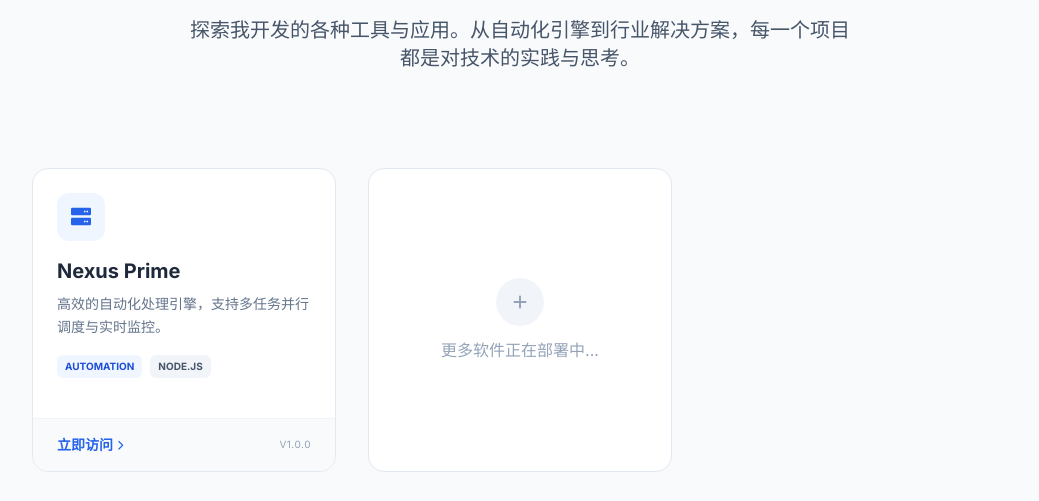
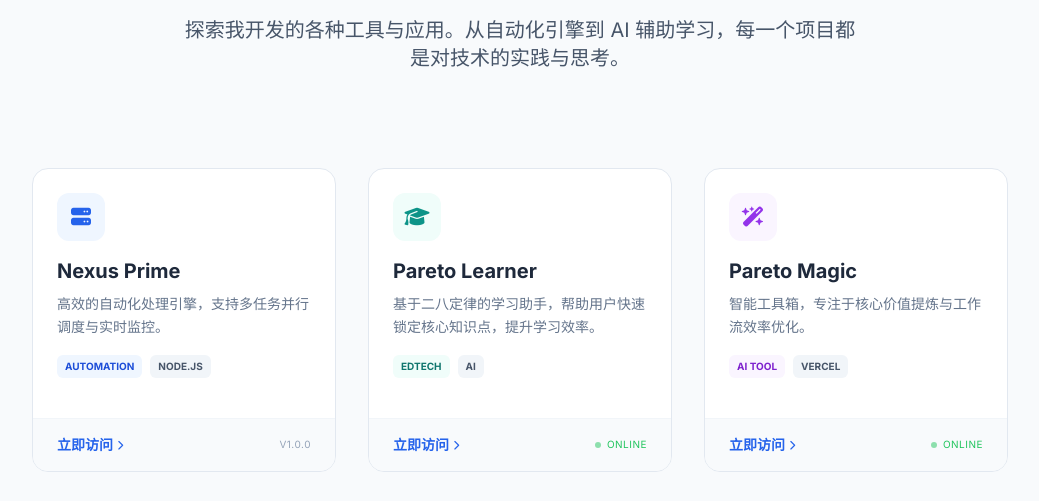
Before and after one commit to patrick1130/homepage, a plain HTML site: page index.html in a window 1280 px wide. Shown: the part 229-730 px from the top of the page, without its empty margins (120-1159 px from the left). Drawn offline with nearby package versions, Linux system fonts and the light colour scheme.

Commit message:
Add files via upload

```diff
--- a/index.html
+++ b/index.html
@@ -4,9 +4,9 @@
     <meta charset="UTF-8">
     <meta name="viewport" content="width=device-width, initial-scale=1.0">
     <title>Patrick's Software Hub | 作品集</title>
-    <base href="/homepage/">
+    <base href="/">
     <script src="https://cdn.tailwindcss.com"></script>
-    <link rel="stylesheet" href="https://cdnjs.cloudflare.com/ajax/libs/font-awesome/6.0.0/css/all.min.css">
+    <link rel="stylesheet" href="https://cdnjs.cloudflare.com/ajax/libs/font-awesome/6.4.0/css/all.min.css">
     <style>
         @import url('https://fonts.googleapis.com/css2?family=Inter:wght@400;600;700&display=swap');
         body {
@@ -42,7 +42,7 @@
                 我的软件实验室
             </h1>
             <p class="text-lg md:text-xl text-slate-600 max-w-2xl mx-auto leading-relaxed">
-                探索我开发的各种工具与应用。从自动化引擎到行业解决方案，每一个项目都是对技术的实践与思考。
+                探索我开发的各种工具与应用。从自动化引擎到 AI 辅助学习，每一个项目都是对技术的实践与思考。
             </p>
         </div>
     </header>
@@ -65,7 +65,7 @@
                     </div>
                 </div>
                 <div class="px-6 py-4 bg-slate-50 border-t border-slate-100 flex justify-between items-center">
-                    <a href="https://nexus.yourdomain.com" target="_blank" class="text-blue-600 font-bold text-sm hover:text-blue-700 inline-flex items-center">
+                    <a href="https://nexus.pritihk.tech" target="_blank" class="text-blue-600 font-bold text-sm hover:text-blue-700 inline-flex items-center">
                         立即访问 <i class="fa-solid fa-chevron-right ml-1 text-[10px]"></i>
                     </a>
                     <span class="text-slate-400 text-[10px] font-medium uppercase tracking-wider">v1.0.0</span>
@@ -73,12 +73,59 @@
             </div>
 
             <div class="project-card bg-white rounded-2xl border border-slate-200 overflow-hidden flex flex-col">
-                <div class="p-6 flex-grow flex flex-col items-center justify-center text-center py-12">
-                    <div class="w-12 h-12 bg-slate-100 rounded-full flex items-center justify-center text-slate-400 mb-3">
-                        <i class="fa-solid fa-plus"></i>
+                <div class="p-6 flex-grow">
+                    <div class="w-12 h-12 bg-teal-50 rounded-xl flex items-center justify-center text-teal-600 mb-4">
+                        <i class="fa-solid fa-graduation-cap text-xl"></i>
                     </div>
-                    <p class="text-slate-400 font-medium">更多软件正在部署中...</p>
+                    <h3 class="text-xl font-bold mb-2 text-slate-800">Pareto Learner</h3>
+                    <p class="text-slate-500 text-sm leading-relaxed mb-4">
+                        基于二八定律的学习助手，帮助用户快速锁定核心知识点，提升学习效率。
+                    </p>
+                    <div class="flex flex-wrap gap-2 mb-4">
+                        <span class="px-2 py-1 bg-teal-50 text-teal-700 text-[10px] font-bold uppercase rounded-md">EdTech</span>
+                        <span class="px-2 py-1 bg-slate-100 text-slate-600 text-[10px] font-bold uppercase rounded-md">AI</span>
+                    </div>
                 </div>
+                <div class="px-6 py-4 bg-slate-50 border-t border-slate-100 flex justify-between items-center">
+                    <a href="https://pareto.pritihk.tech" target="_blank" class="text-blue-600 font-bold text-sm hover:text-blue-700 inline-flex items-center">
+                        立即访问 <i class="fa-solid fa-chevron-right ml-1 text-[10px]"></i>
+                    </a>
+                    <span class="text-green-500 text-[10px] font-medium uppercase tracking-wider flex items-center">
+                        <span class="w-1.5 h-1.5 bg-green-500 rounded-full mr-1.5 animate-pulse"></span> Online
+                    </span>
+                </div>
+            </div>
+
+            <div class="project-card bg-white rounded-2xl border border-slate-200 overflow-hidden flex flex-col">
+                <div class="p-6 flex-grow">
+                    <div class="w-12 h-12 bg-purple-50 rounded-xl flex items-center justify-center text-purple-600 mb-4">
+                        <i class="fa-solid fa-wand-magic-sparkles text-xl"></i>
+                    </div>
+                    <h3 class="text-xl font-bold mb-2 text-slate-800">Pareto Magic</h3>
+                    <p class="text-slate-500 text-sm leading-relaxed mb-4">
+                        智能工具箱，专注于核心价值提炼与工作流效率优化。
+                    </p>
+                    <div class="flex flex-wrap gap-2 mb-4">
+                        <span class="px-2 py-1 bg-purple-50 text-purple-700 text-[10px] font-bold uppercase rounded-md">AI Tool</span>
+                        <span class="px-2 py-1 bg-slate-100 text-slate-600 text-[10px] font-bold uppercase rounded-md">Vercel</span>
+                    </div>
+                </div>
+                <div class="px-6 py-4 bg-slate-50 border-t border-slate-100 flex justify-between items-center">
+                    <a href="https://paretomagic.pritihk.tech" target="_blank" class="text-blue-600 font-bold text-sm hover:text-blue-700 inline-flex items-center">
+                        立即访问 <i class="fa-solid fa-chevron-right ml-1 text-[10px]"></i>
+                    </a>
+                    <span class="text-green-500 text-[10px] font-medium uppercase tracking-wider flex items-center">
+                        <span class="w-1.5 h-1.5 bg-green-500 rounded-full mr-1.5 animate-pulse"></span> Online
+                    </span>
+                </div>
+            </div>
+
+            <div class="project-card bg-slate-50 rounded-2xl border border-dashed border-slate-300 overflow-hidden flex flex-col items-center justify-center p-8 text-center min-h-[300px]">
+                <div class="w-12 h-12 bg-slate-100 rounded-full flex items-center justify-center text-slate-400 mb-3">
+                    <i class="fa-solid fa-plus"></i>
+                </div>
+                <h3 class="text-lg font-semibold text-slate-500">更多项目开发中</h3>
+                <p class="text-slate-400 text-xs mt-2 italic">Coming Soon...</p>
             </div>
 
         </div>
```
